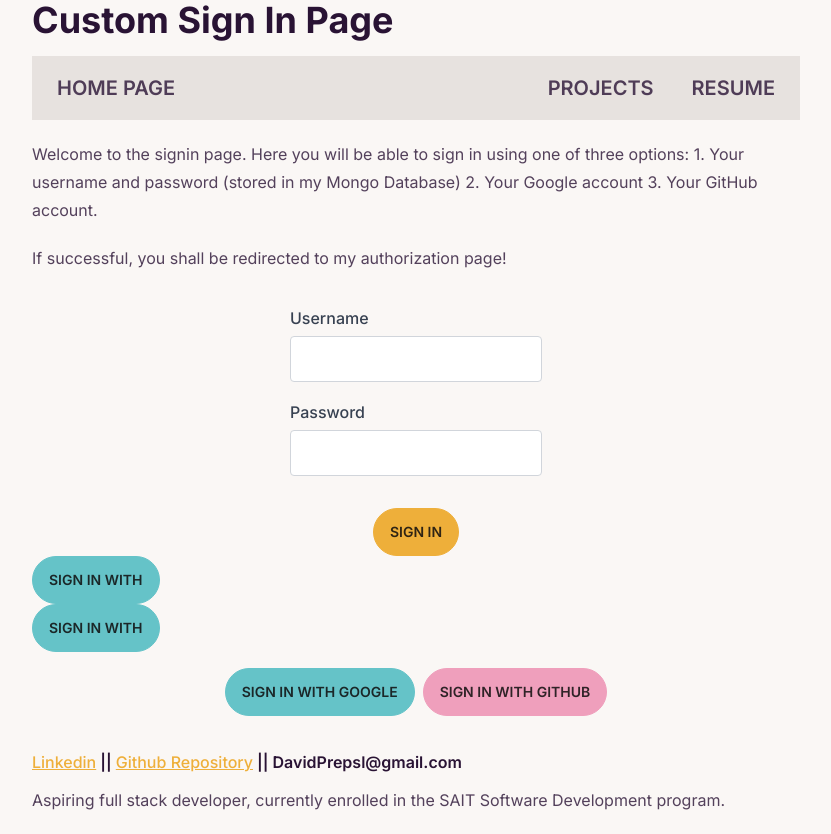
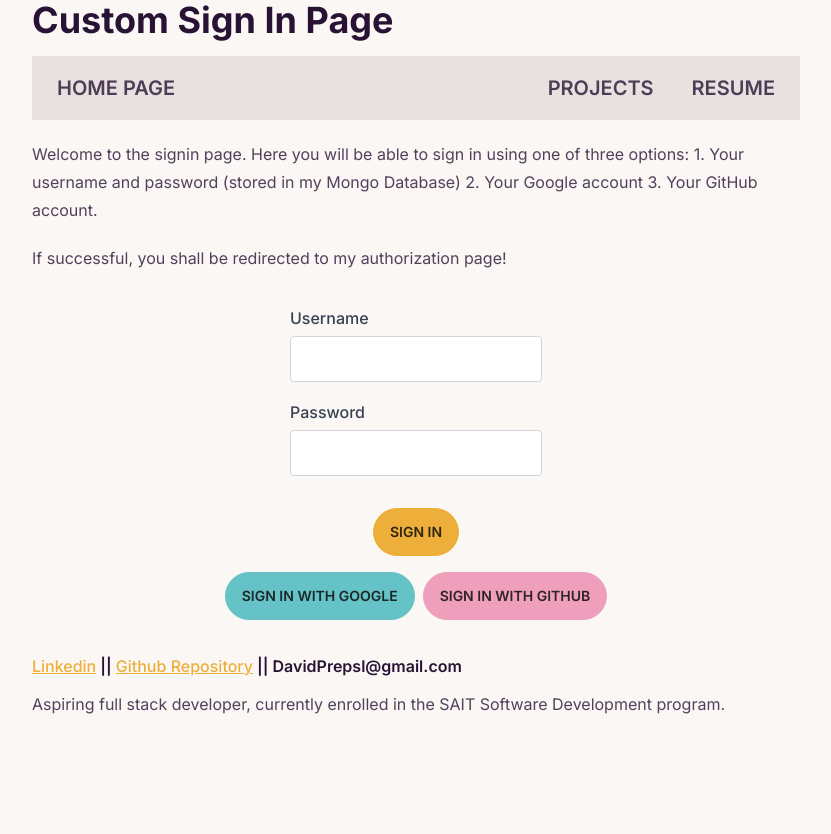
Before and after one commit to Prepsld/prowlinggryphonstudio, a Next.js app: page /projects/signin in a window 1280 px wide. Shown: the whole page, without its empty margins (224-1055 px from the left). After the commit the page ends 800 px from the top, so only its background shows below. Built offline with nearby package versions, Linux system fonts and the light colour scheme.

Commit message:
stable and working

```diff
--- a/app/api/auth/[...nextauth]/route.js
+++ b/app/api/auth/[...nextauth]/route.js
@@ -13,6 +13,7 @@ import CredentialsProvider from "next-auth/providers/credentials";
      GoogleProvider({
        clientId: process.env.GOOGLE_CLIENT_ID,
        clientSecret: process.env.GOOGLE_CLIENT_SECRET,
+
      }),
      GitHubProvider({
        clientId: process.env.GITHUB_ID,
--- a/app/projects/signin/page.js
+++ b/app/projects/signin/page.js
@@ -2,12 +2,12 @@
 "use client";
 
 import { useState } from "react";
-import { getProviders, signIn, getCsrfToken } from "next-auth/react";
+import { signIn } from "next-auth/react";
 import Navigation from "../../components/Navigation";
 import Blurb from "../../components/Blurb";
-import { redirect } from "next/dist/server/api-utils";
 
-export default function SignIn(providers) {
+
+export default function SignIn() {
   const [credentials, setCredentials] = useState({
     username: "",
     password: "",
@@ -29,7 +29,6 @@ export default function SignIn(providers) {
       await signIn("login", {redirect: false,
         username: credentials.username,
         password: credentials.password,
-        //callbackUrl: null,
       });
       // Show the modal upon successful sign-in
       setMessage("You have successfully signed in!");
@@ -45,7 +44,7 @@ export default function SignIn(providers) {
       await signIn("google", {
         redirect: false,
       });
-      setMessage("You have successfully signed in!");
+      setMessage("You have successfully signed in with Google!");
       setShowModal(true);
     } catch (error) {
       setMessage("Sign in failed. Please try again.");
@@ -59,7 +58,7 @@ export default function SignIn(providers) {
       await signIn("github", {
         redirect: false,
       });
-      setMessage("You have successfully signed in!");
+      setMessage("You have successfully signed in with Github!");
       setShowModal(true);
     } catch (error) {
       setMessage("Sign in failed. Please try again.");
@@ -71,8 +70,7 @@ export default function SignIn(providers) {
   const handleModalClose = () => {
     setShowModal(false);
     // Redirect the user after dismissing the modal
-    window.location.href =
-      "https://prowlinggryphonstudio.vercel.app/projects/auth";
+
   };
 
   return (
@@ -114,17 +112,6 @@ export default function SignIn(providers) {
           Sign In
         </button>
       </form>
-      {providers &&
-        Object.values(providers).map((provider) => (
-          <div key={provider.name} style={{ marginBottom: 0 }}>
-            <button
-              className="btn btn-primary mr-2 justify-center display-flex"
-              onClick={() => signIn(provider.id, { redirect: false })}
-            >
-              Sign in with {provider.name}
-            </button>
-          </div>
-        ))}
       <div className="flex flex-row items-center justify-center mt-4">
         <button
           className="btn btn-primary mr-2 justify-center display-flex"
@@ -176,13 +163,3 @@ export default function SignIn(providers) {
     </div>
   );
 }
-export async function getServerSideProps(context) {
-  const providers = await getProviders();
-  const csrfToken = await getCsrfToken(context);
-  return {
-    props: {
-      providers,
-      csrfToken,
-    },
-  };
-}
```
